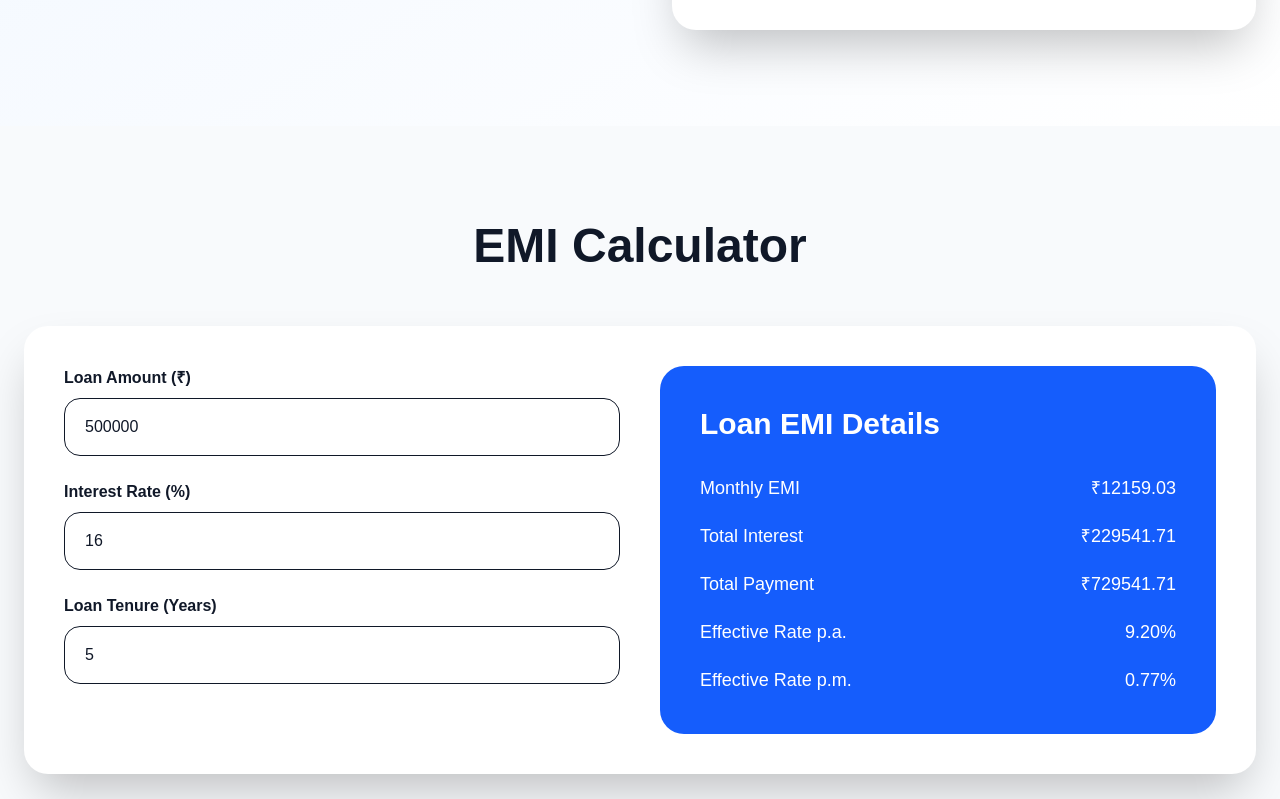
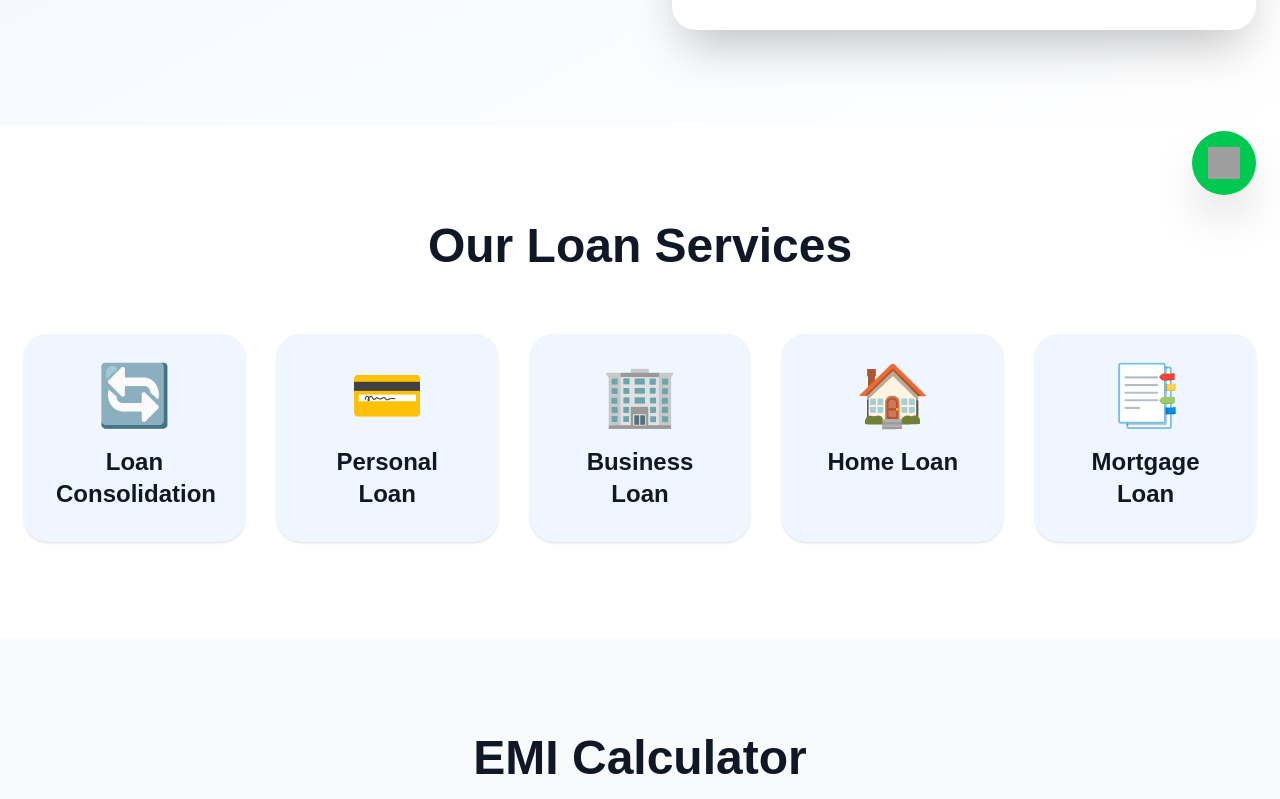
Before and after one commit to Mr-john62/connect-loans-warangal, a Next.js app: page / in a window 1280 px wide. Shown: the part 581-1380 px from the top of the page. Built offline with nearby package versions, Linux system fonts and the light colour scheme; grey boxes are pictures that could not be loaded.

Commit message:
first commit

```diff
--- a/app/page.tsx
+++ b/app/page.tsx
@@ -2,19 +2,29 @@
 
 import { useState } from "react";
 
+import { db } from "@/lib/firebase";
+
+import {
+  collection,
+  addDoc,
+  serverTimestamp,
+} from "firebase/firestore";
+
 export default function Home() {
 
   // =========================================
-  // INQUIRY FORM
+  // FORM STATES
   // =========================================
 
   const [name, setName] = useState("");
   const [phone, setPhone] = useState("");
-  const [loanType, setLoanType] = useState("");
-  const [loanValue, setLoanValue] = useState("");
+  const [loanType, setLoanType] =
+    useState("");
+  const [loanValue, setLoanValue] =
+    useState("");
 
   // =========================================
-  // EMI CALCULATOR
+  // EMI CALCULATOR STATES
   // =========================================
 
   const [loanAmount, setLoanAmount] =
@@ -25,10 +35,6 @@ export default function Home() {
 
   const [loanYears, setLoanYears] =
     useState(5);
-
-  // =========================================
-  // SCHEDULE TOGGLE
-  // =========================================
 
   const [showSchedule, setShowSchedule] =
     useState(false);
@@ -78,16 +84,6 @@ export default function Home() {
   }
 
   // =========================================
-  // APP STYLE EFFECTIVE RATES
-  // =========================================
-
-  const effectiveAnnualRate =
-    interestRate / 1.74;
-
-  const effectiveMonthlyRate =
-    effectiveAnnualRate / 12;
-
-  // =========================================
   // LOAN SCHEDULE
   // =========================================
 
@@ -110,6 +106,7 @@ export default function Home() {
     balance -= principal;
 
     schedule.push({
+
       month: i,
 
       emi: emi.toFixed(2),
@@ -124,34 +121,54 @@ export default function Home() {
         balance > 0
           ? balance.toFixed(2)
           : "0",
+
     });
   }
 
   // =========================================
-  // WHATSAPP SUBMIT
+  // FIREBASE SAVE
   // =========================================
 
-  const handleWhatsAppSubmit = () => {
+  const handleSubmit =
+    async () => {
 
-    const message = `
-*New Loan Inquiry*
+    try {
 
-👤 Name: ${name}
+      await addDoc(
+        collection(
+          db,
+          "loanInquiries"
+        ),
+        {
 
-📞 Phone: ${phone}
+          name,
+          phone,
+          loanType,
+          loanAmount: loanValue,
 
-🏦 Loan Type: ${loanType}
+          createdAt:
+            serverTimestamp(),
 
-💰 Loan Amount: ₹${loanValue}
-`;
+        }
+      );
 
-    const whatsappUrl =
-      `https://wa.me/919704193481?text=${encodeURIComponent(message)}`;
+      alert(
+        "✅ Your loan inquiry has been submitted successfully. Our team will contact you shortly."
+      );
 
-    window.open(
-      whatsappUrl,
-      "_blank"
+      setName("");
+      setPhone("");
+      setLoanType("");
+      setLoanValue("");
+
+    } catch (error) {
+
+      console.log(error);
+
+      alert(
+        "Something went wrong!"
       );
+    }
   };
 
   return (
@@ -192,7 +209,9 @@ export default function Home() {
             href="#contact"
             className="bg-blue-600 text-white px-4 md:px-6 py-3 rounded-2xl text-sm md:text-base"
           >
+
             Apply Now
+
           </a>
 
         </div>
@@ -338,9 +357,7 @@ export default function Home() {
                 />
 
                 <button
-                  onClick={
-                    handleWhatsAppSubmit
-                  }
+                  onClick={handleSubmit}
                   className="w-full bg-blue-600 text-white py-4 rounded-2xl"
                 >
 
@@ -349,6 +366,105 @@ export default function Home() {
                 </button>
 
               </div>
+
+            </div>
+
+          </div>
+
+        </div>
+
+      </section>
+
+      {/* ========================================= */}
+      {/* SERVICES */}
+      {/* ========================================= */}
+
+      <section
+        id="services"
+        className="py-16 md:py-24 bg-white"
+      >
+
+        <div className="max-w-7xl mx-auto px-4 md:px-6">
+
+          <div className="text-center mb-16">
+
+            <h2 className="text-3xl md:text-5xl font-bold">
+
+              Our Loan Services
+
+            </h2>
+
+          </div>
+
+          <div className="grid grid-cols-1 md:grid-cols-2 lg:grid-cols-5 gap-8">
+
+            <div className="bg-blue-50 rounded-3xl p-8 shadow text-center">
+
+              <div className="text-6xl mb-5">
+                🔄
+              </div>
+
+              <h3 className="text-2xl font-bold">
+
+                Loan Consolidation
+
+              </h3>
+
+            </div>
+
+            <div className="bg-blue-50 rounded-3xl p-8 shadow text-center">
+
+              <div className="text-6xl mb-5">
+                💳
+              </div>
+
+              <h3 className="text-2xl font-bold">
+
+                Personal Loan
+
+              </h3>
+
+            </div>
+
+            <div className="bg-blue-50 rounded-3xl p-8 shadow text-center">
+
+              <div className="text-6xl mb-5">
+                🏢
+              </div>
+
+              <h3 className="text-2xl font-bold">
+
+                Business Loan
+
+              </h3>
+
+            </div>
+
+            <div className="bg-blue-50 rounded-3xl p-8 shadow text-center">
+
+              <div className="text-6xl mb-5">
+                🏠
+              </div>
+
+              <h3 className="text-2xl font-bold">
+
+                Home Loan
+
+              </h3>
+
+            </div>
+
+            <div className="bg-blue-50 rounded-3xl p-8 shadow text-center">
+
+              <div className="text-6xl mb-5">
+                📑
+              </div>
+
+              <h3 className="text-2xl font-bold">
+
+                Mortgage Loan
+
+              </h3>
 
             </div>
 
@@ -504,30 +620,6 @@ export default function Home() {
 
                 </div>
 
-                <div className="flex justify-between">
-
-                  <span>
-                    Effective Rate p.a.
-                  </span>
-
-                  <span>
-                    {effectiveAnnualRate.toFixed(2)}%
-                  </span>
-
-                </div>
-
-                <div className="flex justify-between">
-
-                  <span>
-                    Effective Rate p.m.
-                  </span>
-
-                  <span>
-                    {effectiveMonthlyRate.toFixed(2)}%
-                  </span>
-
-                </div>
-
               </div>
 
             </div>
@@ -555,45 +647,37 @@ export default function Home() {
 
           </div>
 
-          {/* SCHEDULE */}
+          {/* SCHEDULE TABLE */}
 
           {showSchedule && (
 
-            <div className="mt-16 bg-white rounded-3xl shadow-2xl overflow-hidden">
-
-              <div className="bg-blue-600 text-white px-6 md:px-8 py-6">
-
-                <h2 className="text-2xl md:text-3xl font-bold">
-                  Loan Tenure Schedule
-                </h2>
-
-              </div>
+            <div className="mt-12 bg-white rounded-3xl shadow overflow-hidden">
 
               <div className="overflow-x-auto max-h-[500px] overflow-y-auto">
 
-                <table className="w-full min-w-[900px] text-left">
+                <table className="w-full min-w-[900px]">
 
-                  <thead className="bg-slate-100 sticky top-0">
+                  <thead className="bg-blue-600 text-white sticky top-0">
 
                     <tr>
 
-                      <th className="p-4 md:p-5 font-bold">
+                      <th className="p-4 text-left">
                         Month
                       </th>
 
-                      <th className="p-4 md:p-5 font-bold">
+                      <th className="p-4 text-left">
                         EMI
                       </th>
 
-                      <th className="p-4 md:p-5 font-bold">
+                      <th className="p-4 text-left">
                         Interest
                       </th>
 
-                      <th className="p-4 md:p-5 font-bold">
+                      <th className="p-4 text-left">
                         Principal
                       </th>
 
-                      <th className="p-4 md:p-5 font-bold">
+                      <th className="p-4 text-left">
                         Balance
                       </th>
 
@@ -603,36 +687,40 @@ export default function Home() {
 
                   <tbody>
 
-                    {schedule.map((item, index) => (
+                    {schedule.map(
+                      (
+                        item,
+                        index
+                      ) => (
 
                         <tr
                           key={index}
-                        className="border-b hover:bg-blue-50 transition"
+                          className="border-b"
                         >
 
-                        <td className="p-4 md:p-5">
+                          <td className="p-4">
                             {item.month}
                           </td>
 
-                        <td className="p-4 md:p-5 font-semibold">
+                          <td className="p-4">
                             ₹{item.emi}
                           </td>
 
-                        <td className="p-4 md:p-5 text-red-500">
+                          <td className="p-4 text-red-500">
                             ₹{item.interest}
                           </td>
 
-                        <td className="p-4 md:p-5 text-green-600">
+                          <td className="p-4 text-green-600">
                             ₹{item.principal}
                           </td>
 
-                        <td className="p-4 md:p-5">
+                          <td className="p-4">
                             ₹{item.balance}
                           </td>
 
                         </tr>
-
-                    ))}
+                      )
+                    )}
 
                   </tbody>
 
@@ -714,6 +802,22 @@ export default function Home() {
 
       </section>
 
+      {/* FLOATING WHATSAPP */}
+
+      <a
+        href="https://wa.me/919704193481"
+        target="_blank"
+        className="fixed bottom-6 right-6 bg-green-500 hover:bg-green-600 text-white w-16 h-16 rounded-full shadow-2xl z-50 flex items-center justify-center"
+      >
+
+        <img
+          src="https://cdn-icons-png.flaticon.com/512/733/733585.png"
+          alt="WhatsApp"
+          className="w-8 h-8"
+        />
+
+      </a>
+
     </div>
   );
 }
--- /dev/null
+++ b/lib/firebase.ts
@@ -0,0 +1,32 @@
+import { initializeApp } from "firebase/app";
+
+import {
+  getFirestore
+} from "firebase/firestore";
+
+const firebaseConfig = {
+
+  apiKey: "AIzaSyDvsF4CgiQiqKQ1_M9Xk8GvZR2G-oBkgAs",
+
+  authDomain:
+    "connect-loans-warangal.firebaseapp.com",
+
+  projectId:
+    "connect-loans-warangal",
+
+  storageBucket:
+    "connect-loans-warangal.firebasestorage.app",
+
+  messagingSenderId:
+    "463227273171",
+
+  appId:
+    "1:463227273171:web:00c1d825caf237f485b926",
+
+};
+
+const app =
+  initializeApp(firebaseConfig);
+
+export const db =
+  getFirestore(app);
```
Also changed, not shown: app/admin/page.tsx (added, +257 -0 lines). Lines whose indentation alone changed are shown as unchanged.
